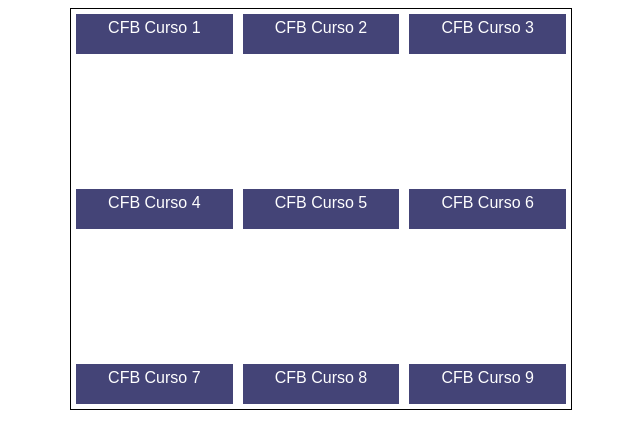
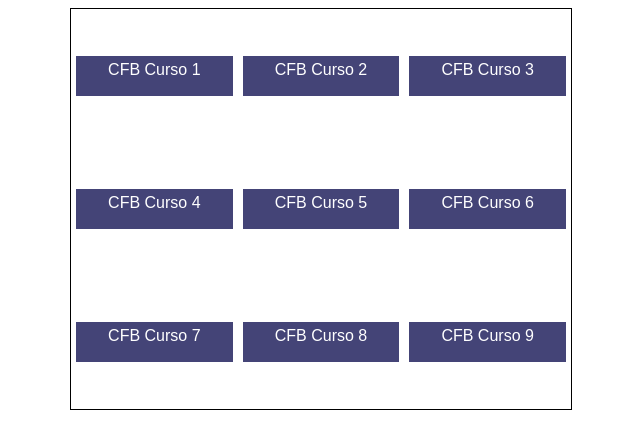
Before and after one commit to Lucassweb/flex-box, a plain HTML site: page aula_7/index.html in a window 1280 px wide. Shown: the whole page, without its empty margins (319-959 px from the left). Drawn offline with Linux system fonts and the light colour scheme.

Commit message:
Aplicando align-content - space-around

```diff
--- a/aula_7/index.html
+++ b/aula_7/index.html
@@ -17,7 +17,7 @@
             margin: 0 auto;
             border: 1px solid #000;
             justify-content: center; /* Eixo principal */
-            align-content: space-between; /* Eixo secundario */
+            align-content: space-around; /* Eixo secundario */
         }
 
         .flexivel {
```
